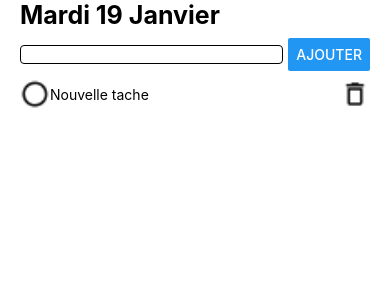
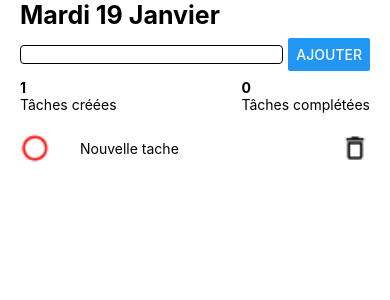
Before and after one commit to SofianePean/app-todo-react-native, a React Native app: screen / in a window 390 px wide. Shown: the top 300 px of the page. Built offline with nearby package versions, Linux system fonts and the light colour scheme.

Commit message:
ajout d'un compteur de tache

```diff
--- /dev/null
+++ b/src/components/TasksEpic/ContainerCounter.js
@@ -0,0 +1,25 @@
+import React from 'react';
+import {View, Text, StyleSheet} from 'react-native';
+
+import CounterTask from './CounterTask';
+import CounterTaskCompleted from './CounterTaskCompleted';
+
+const ContainerCounter = ({nbTasks, nbTasksCompleted}) => {
+
+    return(
+        <View style={styles.container}>
+            <CounterTask nbTasks={nbTasks.length}/>
+            <CounterTaskCompleted nbTasksCompleted={nbTasksCompleted}/>
+        </View>
+    )
+}
+
+const styles = StyleSheet.create({
+    container: {
+        flexDirection: 'row',
+        justifyContent: 'space-between',
+        marginBottom:20
+    }
+})
+
+export default ContainerCounter;
--- /dev/null
+++ b/src/components/TasksEpic/CounterTask.js
@@ -0,0 +1,19 @@
+import React from 'react';
+import {View, Text, StyleSheet} from 'react-native';
+
+const CounterTask = ({nbTasks}) => {
+    return(
+        <View>
+            <Text style={styles.nbTasks}>{nbTasks}</Text>
+            <Text>Tâches créées</Text>
+        </View>
+    )
+}
+
+const styles = StyleSheet.create({
+    nbTasks: {
+        fontWeight: "bold",
+    }
+})
+
+export default CounterTask;
--- /dev/null
+++ b/src/components/TasksEpic/CounterTaskCompleted.js
@@ -0,0 +1,19 @@
+import React from 'react';
+import {View, Text, StyleSheet} from 'react-native';
+
+const CounterTaskCompleted = ({nbTasksCompleted}) => {
+    return(
+        <View>
+            <Text style={styles.counter}>{nbTasksCompleted()}</Text>
+            <Text>Tâches complétées</Text>
+        </View>
+    )
+}
+
+const styles = StyleSheet.create({
+    counter: {
+        fontWeight: 'bold'
+    }
+})
+
+export default CounterTaskCompleted;
--- a/src/components/TasksEpic/TaskList.js
+++ b/src/components/TasksEpic/TaskList.js
@@ -3,9 +3,16 @@ import {FlatList, Text} from 'react-native';
 
 import TaskTile from './TaskTile';
 
-const TaskList = ({tasks, onChangeStatus, completed}) => {
+const TaskList = ({tasks, onChangeStatus, onDeleteTask}) => {
 
-    const _renderItem = ({ item }) => <TaskTile id={item.id} completed={item.completed} title={item.title} onChangeStatus={onChangeStatus}></TaskTile>
+    const _renderItem = ({ item }) =>
+    <TaskTile
+      id={item.id}
+      completed={item.completed}
+      title={item.title}
+      onChangeStatus={onChangeStatus}
+      onDeleteTask={onDeleteTask}>
+    </TaskTile>
 
     return(
         <FlatList
--- a/src/components/TasksEpic/TaskTile.js
+++ b/src/components/TasksEpic/TaskTile.js
@@ -1,21 +1,24 @@
 import React from 'react';
 import {Image, Text, View, StyleSheet, TouchableOpacity} from 'react-native';
 
-const TaskTile = ({id, title, onChangeStatus, completed}) => {
+const TaskTile = ({id, title, onChangeStatus, completed, onDeleteTask}) => {
     return(
         <TouchableOpacity onPress={() => onChangeStatus(id)}>
             <View style={styles.container}>
                 <View style={styles.subContainer}>
                     <Image
                         style={styles.icon}
+                        tintColor={completed ? 'green' : 'red'}
                         source={completed ? require('../../../assets/icon_check.png') : require('../../../assets/icon_circle.png')}
                     />
-                    <Text style={styles.title, {color: completed ? 'lightgrey' : 'black'}}>{title}</Text>
+                    <Text style={[styles.title, {color: completed ? 'lightgrey' : 'black'}]}>{title}</Text>
                 </View>
-                <Image
-                    style={styles.icon}
-                    source={require('../../../assets/icon_trash.png')}
-                />
+                <TouchableOpacity onPress={() => onDeleteTask(id)}>
+                    <Image
+                        style={styles.icon}
+                        source={require('../../../assets/icon_trash.png')}
+                    />
+                </TouchableOpacity>
             </View>
         </TouchableOpacity>
     )
@@ -27,6 +30,7 @@ const styles = StyleSheet.create({
         flexDirection: 'row',
         justifyContent: 'space-between',
         alignItems: 'center',
+        marginBottom: 10
     },
     subContainer: {
         flexDirection: 'row',
@@ -34,11 +38,12 @@ const styles = StyleSheet.create({
         alignItems: 'center',
     },
     title: {
-        marginLeft:30
+        marginLeft:30,
+        color: 'green'
     },
     icon: {
         width:30,
-        height:30
+        height:30,
     }
 })
 export default TaskTile;
--- a/src/components/TasksEpic/TasksContainer.js
+++ b/src/components/TasksEpic/TasksContainer.js
@@ -2,12 +2,15 @@ import React, {useState} from 'react';
 import {View, Text} from 'react-native';
 
 import TaskList from './TaskList';
-import TaskForm from './TaskForm'
+import TaskForm from './TaskForm';
+import ContainerCounter from './ContainerCounter'
+
 
 function TasksContainer() {
     const [tasks, setTasks] = useState([
         {id: new Date().getTime(), title: "Nouvelle tache", completed: false}
     ]);
+    const [nbTasksCompleted, setnbTasksCompleted] = useState([])
 
     const onAddTask = (title) => {
         const newTask = {id:new Date().getTime(), title: title, completed: false}
@@ -25,11 +28,34 @@ function TasksContainer() {
             }
         })
         setTasks(newTasks);
+    };
+
+    const onDeleteTask = id => {
+        let newTasks = [];
+
+        tasks.forEach(task => {
+            if (task.id !== id) {
+                newTasks.push(task)
+            }
+        })
+        setTasks(newTasks)
     }
+
+    const countStatusCompleted = () => {
+        let nb = 0;
+        tasks.forEach(task => {
+            if (task.completed) {
+                nb++
+            }
+        })
+        return nb
+    }
+
     return(
         <View>
             <TaskForm onAddTask={onAddTask}/>
-            <TaskList tasks={tasks} onChangeStatus={onChangeStatus}/>
+            <ContainerCounter nbTasksCompleted={countStatusCompleted} nbTasks={tasks}/>
+            <TaskList tasks={tasks} onChangeStatus={onChangeStatus} onDeleteTask={onDeleteTask}/>
         </View>
     )
 }
```
